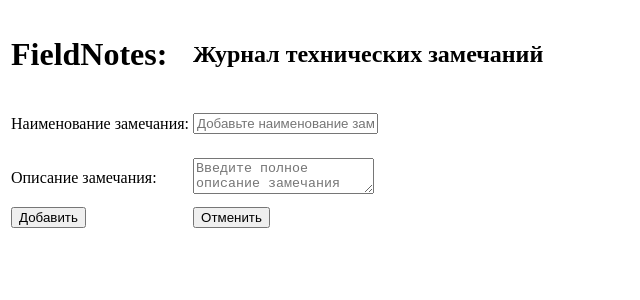
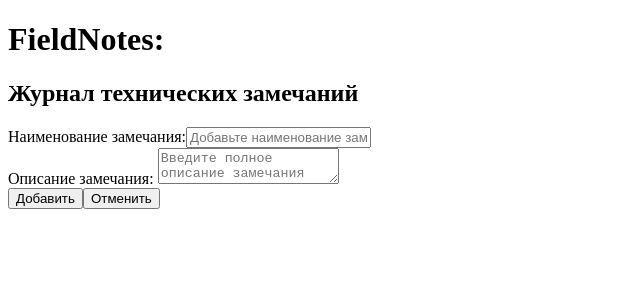
Before and after one commit to EvgeniiPetrov/FieldNotes, a Vue app in the folder frontend/: page / in a window 1280 px wide. Shown: the top 300 px of the page, without its empty margins (0-640 px from the left). Built offline with nearby package versions, Linux system fonts and the light colour scheme.

Commit message:
refactor: replace table with div and form

```diff
--- a/frontend/src/App.vue
+++ b/frontend/src/App.vue
@@ -10,45 +10,22 @@ const noteDescription = ref("")
 
 <template>
   <div>
-    <table>
-      <thead>
-      <tr>
-        <th></th>
-      </tr>
-      </thead>
-      <tbody>
-      <tr>
-        <td>
-          <h1>{{ appTitle }}</h1>
-        </td>
-        <td>
-          <h2>{{ subTitle }}</h2>
-        </td>
-      </tr>
-      <tr>
-        <td>
-          <p>Наименование замечания:</p>
-        </td>
-        <td>
-          <input minlength="35" v-model="noteTitle" type="text" placeholder="Добавьте наименование замечания">
-        </td>
-      </tr>
-      <tr>
-        <td>
-          <p>Описание замечания: </p>
-        </td>
-        <td>
-          <textarea v-model="noteDescription" placeholder="Введите полное описание замечания"></textarea>
-        </td>
-      </tr>
-      <tr>
-        <td><button>Добавить</button></td>
-        <td><button>Отменить</button></td>
-      </tr>
-      </tbody>
-    </table>
-
-
+    <h1>{{ appTitle }}</h1>
+    <h2>{{ subTitle }}</h2>
+  </div>
+  <div>
+    <form>
+      <label>Наименование замечания:</label>
+      <input minlength="35" v-model="noteTitle" type="text" placeholder="Добавьте наименование замечания">
+    </form>
+    <form>
+      <label>Описание замечания: </label>
+      <textarea v-model="noteDescription" placeholder="Введите полное описание замечания"></textarea>
+    </form>
+    <form>
+      <button>Добавить</button>
+      <button>Отменить</button>
+    </form>
   </div>
 </template>
 
```
